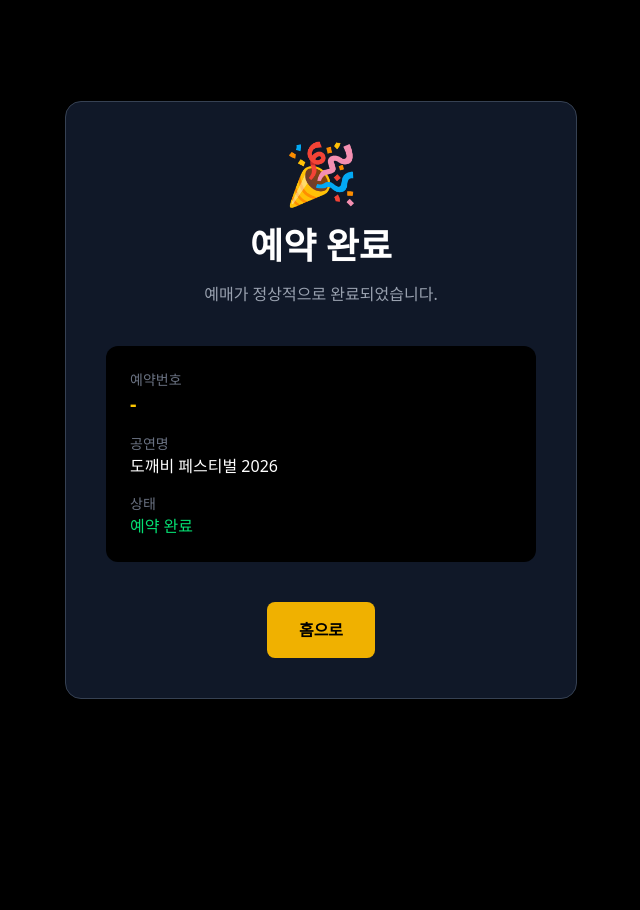
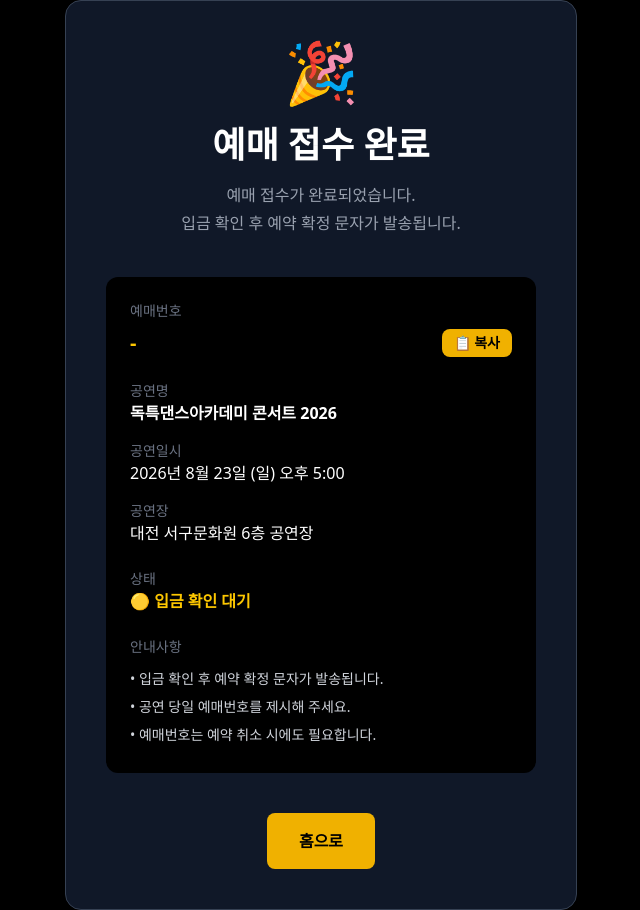
Before and after one commit to dokteukdance-academy/dokteuk-ticket, a Next.js app: page /reserve/complete in a window 1280 px wide. Shown: the whole page, without its empty margins (319-959 px from the left). Before the commit the page ends 800 px from the top, so only its background shows below. Built offline with nearby package versions, Linux system fonts and the light colour scheme.

Commit message:
카카오페이 바로 송금 버튼 추가

```diff
--- a/src/app/admin/page.tsx
+++ b/src/app/admin/page.tsx
@@ -145,6 +145,7 @@ export default function AdminPage() {
           "Content-Type": "application/json",
         },
         body: JSON.stringify({
+          reservationNumber: reservation.reservationNumber,
           name: reservation.customerName,
           phone: reservation.customerPhone,
           seat: reservation.seats.join(", "),
@@ -308,7 +309,7 @@ export default function AdminPage() {
               </div>
 
               <div className="mt-5 flex gap-3">
-              {true && (
+              {!item.confirmed && (
                   <button
                     onClick={() => handleConfirm(item.id)}
                     className="bg-green-600 hover:bg-green-500 px-5 py-2 rounded-lg"
--- a/src/app/payment/manual/page.tsx
+++ b/src/app/payment/manual/page.tsx
@@ -14,6 +14,9 @@ export default function ManualPaymentPage() {
   const [phone, setPhone] = useState("");
   const [seats, setSeats] = useState<string[]>([]);
 
+  const kakaoPayUrl =
+    "https://qr.kakaopay.com/281006011000040154942594";
+
   useEffect(() => {
     setName(localStorage.getItem("customerName") || "");
     setPhone(localStorage.getItem("customerPhone") || "");
@@ -25,8 +28,13 @@ export default function ManualPaymentPage() {
     setSeats(savedSeats);
   }, []);
 
+  const handleKakaoPay = () => {
+    window.location.href = kakaoPayUrl;
+  };
+
   const handleComplete = async () => {
     console.log("★★★★★ 입금완료 버튼 클릭 ★★★★★");
+
     try {
       setLoading(true);
 
@@ -48,6 +56,7 @@ export default function ManualPaymentPage() {
         confirmed: false,
         createdAt: new Date().toISOString(),
       });
+
       const smsResponse = await fetch("/api/sms", {
         method: "POST",
         headers: {
@@ -89,17 +98,17 @@ export default function ManualPaymentPage() {
     }
   };
 
+  const totalAmount = seats.length * 25000;
+
   return (
-    <main className="min-h-screen bg-black text-white px-6 py-10">
-      <div className="max-w-xl mx-auto">
-
-        <h1 className="text-4xl font-bold text-center mb-8">
+    <main className="min-h-screen bg-black px-6 py-10 text-white">
+      <div className="mx-auto max-w-xl">
+        <h1 className="mb-8 text-center text-4xl font-bold">
           카카오페이 송금
         </h1>
 
-        <div className="bg-gray-900 rounded-xl p-6 space-y-6">
-        <div className="space-y-2">
-
+        <div className="space-y-6 rounded-xl bg-gray-900 p-6">
+          <div className="space-y-4">
             <p>
               <span className="text-gray-400">예약자</span>
               <br />
@@ -123,46 +132,50 @@ export default function ManualPaymentPage() {
             <p>
               <span className="text-gray-400">결제금액</span>
               <br />
-  <span className="font-bold text-2xl">
-    ₩{(seats.length * 25000).toLocaleString()}
+              <span className="text-2xl font-bold">
+                ₩{totalAmount.toLocaleString()}
               </span>
             </p>
-
           </div>
 
           <div className="border-t border-gray-700 pt-6">
-
-<h2 className="text-xl font-bold mb-4 text-center">
+            <h2 className="mb-4 text-center text-xl font-bold">
               카카오페이 QR
             </h2>
 
             <Image
               src="/kakao-qr.png"
-  alt="카카오 QR"
+              alt="카카오페이 송금 QR"
               width={260}
               height={260}
               className="mx-auto rounded-lg"
             />
 
             <p className="mt-6 text-center text-gray-400">
-  QR을 스캔하여
+              아래 버튼을 눌러 카카오페이로 이동한 뒤
               <br />
-  위 금액을 송금해주세요.
+              ₩{totalAmount.toLocaleString()}을 송금해주세요.
             </p>
 
+            <button
+              type="button"
+              onClick={handleKakaoPay}
+              className="mt-6 w-full rounded-lg bg-[#FEE500] py-4 text-lg font-bold text-black transition hover:brightness-95"
+            >
+              카카오페이로 바로 송금하기
+            </button>
           </div>
+
           <button
+            type="button"
             onClick={handleComplete}
             disabled={loading}
-            className="w-full bg-yellow-500 hover:bg-yellow-400 disabled:bg-gray-500 text-black font-bold py-4 rounded-lg transition"
+            className="w-full rounded-lg bg-yellow-500 py-4 font-bold text-black transition hover:bg-yellow-400 disabled:bg-gray-500"
           >
             {loading ? "저장중..." : "입금 완료했습니다"}
           </button>
-
         </div>
-
       </div>
-
     </main>
   );
 }
--- a/src/app/reserve/complete/page.tsx
+++ b/src/app/reserve/complete/page.tsx
@@ -12,6 +12,15 @@ export default function CompletePage() {
     );
   }, []);
 
+  const handleCopy = async () => {
+    try {
+      await navigator.clipboard.writeText(reservationNumber);
+      alert("예매번호가 복사되었습니다.");
+    } catch {
+      alert("복사에 실패했습니다.");
+    }
+  };
+
   return (
     <main className="min-h-screen bg-black flex items-center justify-center px-6">
       <div className="w-full max-w-lg rounded-2xl bg-gray-900 p-10 text-center shadow-xl border border-gray-700">
@@ -19,41 +28,81 @@ export default function CompletePage() {
         <div className="text-6xl mb-6">🎉</div>
 
         <h1 className="text-4xl font-bold text-white">
-          예약 완료
+          예매 접수 완료
         </h1>
 
-        <p className="mt-4 text-gray-400">
-          예매가 정상적으로 완료되었습니다.
+        <p className="mt-4 text-gray-400 leading-7">
+          예매 접수가 완료되었습니다.
+          <br />
+          입금 확인 후 예약 확정 문자가 발송됩니다.
         </p>
 
-        <div className="mt-10 rounded-xl bg-black p-6 text-left space-y-4">
+        <div className="mt-10 rounded-xl bg-black p-6 text-left space-y-6">
 
           <div>
-            <p className="text-gray-500 text-sm">예약번호</p>
+            <p className="text-gray-500 text-sm">예매번호</p>
+
+            <div className="flex items-center justify-between mt-2">
               <p className="text-yellow-400 font-bold text-xl">
                 {reservationNumber}
+              </p>
+
+              <button
+                onClick={handleCopy}
+                className="bg-yellow-500 hover:bg-yellow-400 text-black px-3 py-1 rounded-lg text-sm font-bold"
+              >
+                📋 복사
+              </button>
+            </div>
+          </div>
+
+          <div className="space-y-4">
+
+<div>
+  <p className="text-gray-500 text-sm">공연명</p>
+  <p className="text-white font-semibold">
+    독특댄스아카데미 콘서트 2026
   </p>
 </div>
 
 <div>
-            <p className="text-gray-500 text-sm">공연명</p>
+  <p className="text-gray-500 text-sm">공연일시</p>
   <p className="text-white">
-              도깨비 페스티벌 2026
+    2026년 8월 23일 (일) 오후 5:00
   </p>
 </div>
 
 <div>
+  <p className="text-gray-500 text-sm">공연장</p>
+  <p className="text-white">
+    대전 서구문화원 6층 공연장
+  </p>
+</div>
+
+</div>
+
+          <div>
             <p className="text-gray-500 text-sm">상태</p>
-            <p className="text-green-400">
-              예약 완료
+            <p className="font-bold text-yellow-400">
+              🟡 입금 확인 대기
             </p>
+          </div>
+
+          <div>
+            <p className="text-gray-500 text-sm">안내사항</p>
+
+            <div className="mt-2 text-sm text-gray-300 leading-7">
+              <p>• 입금 확인 후 예약 확정 문자가 발송됩니다.</p>
+              <p>• 공연 당일 예매번호를 제시해 주세요.</p>
+              <p>• 예매번호는 예약 취소 시에도 필요합니다.</p>
+            </div>
           </div>
 
         </div>
 
         <Link
           href="/"
-          className="mt-10 inline-block rounded-lg bg-yellow-500 px-8 py-4 font-bold text-black hover:bg-yellow-400"
+          className="mt-10 inline-block rounded-lg bg-yellow-500 px-8 py-4 font-bold text-black hover:bg-yellow-400 transition"
         >
           홈으로
         </Link>
--- a/src/components/EventInfoCard.tsx
+++ b/src/components/EventInfoCard.tsx
@@ -40,7 +40,7 @@ export default function EventInfoCard({
           Event Details
         </h2>
 
-        <div className="glass-card grid grid-cols-1 divide-y divide-white/10 rounded-2xl md:grid-cols-3 md:divide-x md:divide-y-0">
+        <div className="glass-card grid grid-cols-1 divide-y divide-white/10 rounded-2xl md:grid-cols-2 md:divide-x md:divide-y-0">
           <InfoBlock label="Event Date">
             <p className="text-2xl font-semibold md:text-3xl">
               {concert.date}
@@ -55,16 +55,7 @@ export default function EventInfoCard({
               {concert.venue}
             </p>
             <p className="mt-2 text-text-muted">
-              대전서구문화원 6층 공연장
-            </p>
-          </InfoBlock>
-
-          <InfoBlock label="Remaining Seats">
-            <p className="text-5xl font-semibold text-accent-gold md:text-6xl">
-              {concert.remainingSeats}
-            </p>
-            <p className="mt-2 text-text-muted">
-              총 {concert.totalSeats}석
+              대전 서구문화원 6층 공연장
             </p>
           </InfoBlock>
         </div>
```
Lines whose indentation alone changed are shown as unchanged.
